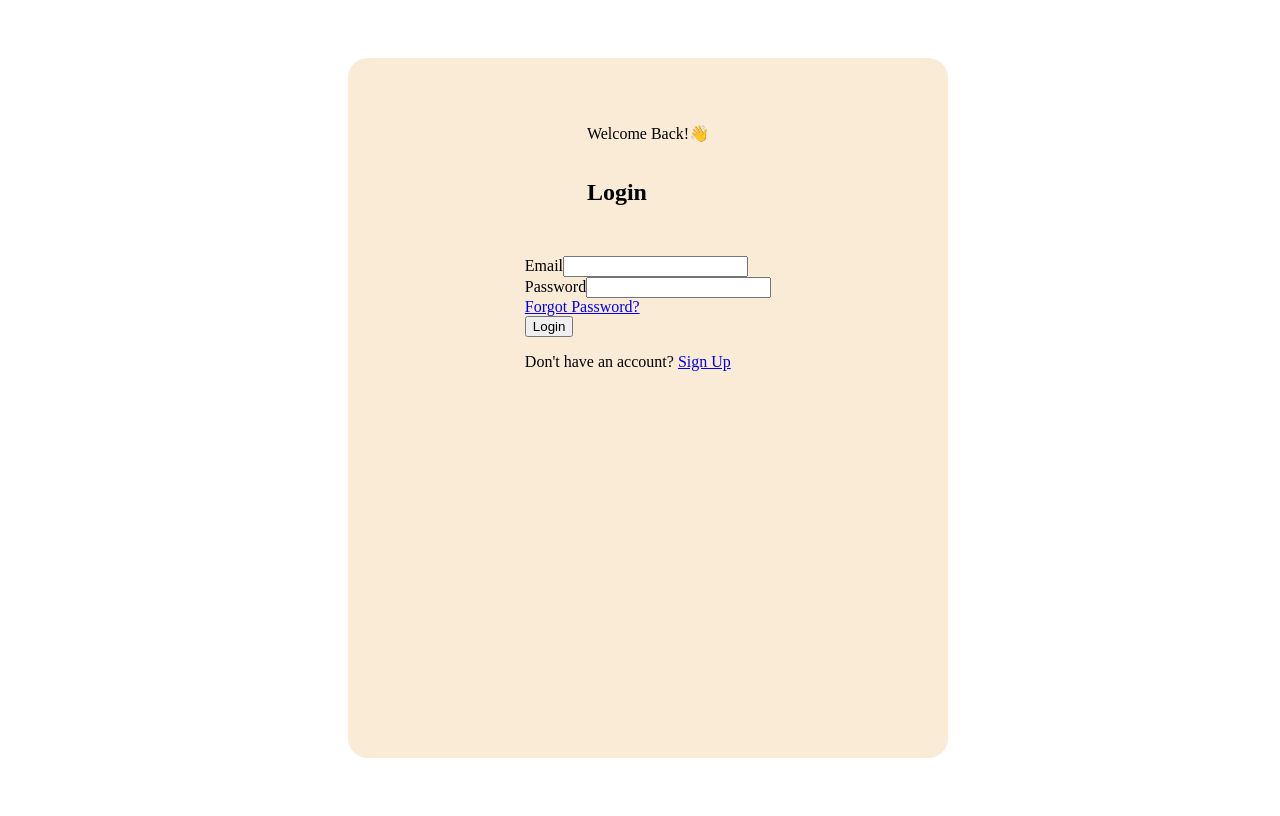
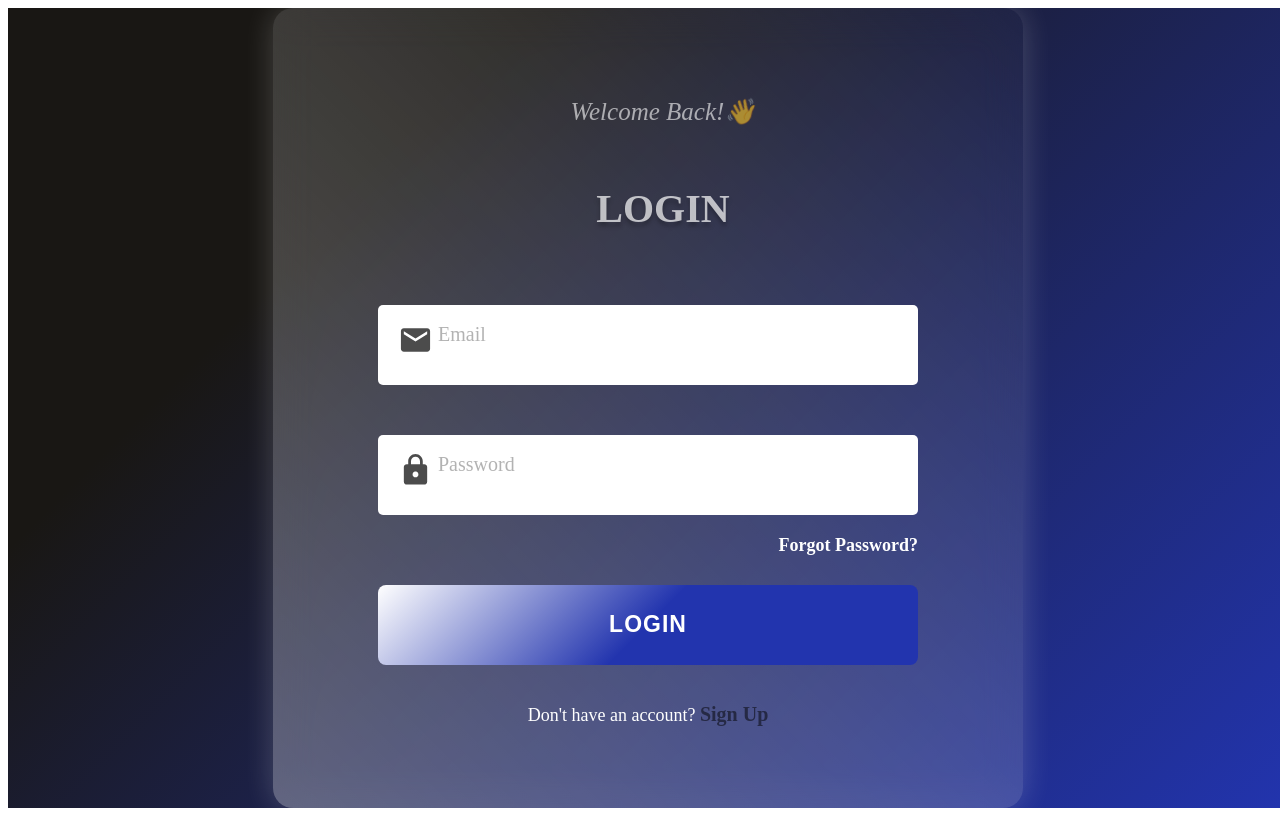
Before and after one commit to MercyKorir/crypto-dashboard, a React (Create React App) app: page /signin in a window 1280 px wide. Built offline with nearby package versions, Linux system fonts and the light colour scheme; the HTML template or start-up script is replaced by a standard one.

Commit message:
Updated Login and Auth Wrapper Styles

```diff
--- a/package.json
+++ b/package.json
@@ -3,6 +3,10 @@
   "version": "0.1.0",
   "private": true,
   "dependencies": {
+    "@emotion/react": "^11.11.4",
+    "@emotion/styled": "^11.11.5",
+    "@mui/icons-material": "^5.15.15",
+    "@mui/material": "^5.15.15",
     "@testing-library/jest-dom": "^5.17.0",
     "@testing-library/react": "^13.4.0",
     "@testing-library/user-event": "^13.5.0",
--- a/src/components/AuthWrapper.jsx
+++ b/src/components/AuthWrapper.jsx
@@ -20,7 +20,7 @@ const AuthWrapper = ({ children, formType }) => {
   useEffect(() => {
     const determineHeight = () => {
       if (formType === "login") {
-        setHeightValue("600px");
+        setHeightValue("700px");
         setTitle("Login");
         setDescription("Welcome Back!👋");
       } else if (formType === "signup") {
--- a/src/components/SignIn.jsx
+++ b/src/components/SignIn.jsx
@@ -1,29 +1,81 @@
-import React from "react";
+import React, { useState } from "react";
+import { Link } from "react-router-dom";
 import styles from "../styles/SignIn.module.css";
-import { Link } from "react-router-dom";
+import EmailIcon from "@mui/icons-material/Email";
+import LockIcon from "@mui/icons-material/Lock";
 
 const SignIn = () => {
+  const [emailFocus, setEmailFocus] = useState(false);
+  const [passwordFocus, setPasswordFocus] = useState(false);
+
+  const handleEmailFocus = () => {
+    setEmailFocus(true);
+  };
+
+  const handlePasswordFocus = () => {
+    setPasswordFocus(true);
+  };
+
   return (
     <div className={styles.loginForm}>
       <form action="">
-        <div>
-          <label htmlFor="email">Email</label>
-          <input type="email" id="email" name="email" />
+        <div className={styles.inputContainer}>
+          <div className={styles.inputItem}>
+            <span className={emailFocus ? styles.hideIcon : ""}>
+              <EmailIcon className={styles.formIcon} />
+            </span>
+            <input
+              type="email"
+              id="email"
+              name="email"
+              onFocus={handleEmailFocus}
+              onBlur={() => setEmailFocus(false)}
+            />
+            <label
+              htmlFor="email"
+              className={emailFocus ? styles.hideLabel : ""}
+            >
+              Email
+            </label>
           </div>
-        <div>
-          <label htmlFor="password">Password</label>
-          <input type="password" id="password" name="password" />
+          <div className={styles.inputItem}>
+            <span className={passwordFocus ? styles.hideIcon : ""}>
+              <LockIcon className={styles.formIcon} />
+            </span>
+            <input
+              type="password"
+              id="password"
+              name="password"
+              onFocus={handlePasswordFocus}
+              onBlur={() => setPasswordFocus(false)}
+            />
+            <label
+              htmlFor="password"
+              className={passwordFocus ? styles.hideLabel : ""}
+            >
+              Password
+            </label>
           </div>
-        <div>
-          <Link to={"/"}>Forgot Password?</Link>
         </div>
-        <div>
+        <div className={styles.navigationContainer}>
+          <div className={styles.forgotPwdContainer}>
+            <Link className={styles.forgotPwd} to={"/"}>
+              Forgot Password?
+            </Link>
+          </div>
+          <div className={styles.buttonSignUp}>
+            <div className={styles.loginBtnContainer}>
               <button>Login</button>
             </div>
-        <div>
+            <div className={styles.signUpContainer}>
               <p>
-            Don't have an account?{""} <Link to={"/signup"}>Sign Up</Link>
+                Don't have an account?{""}{" "}
+                <Link className={styles.signUpLink} to={"/signup"}>
+                  Sign Up
+                </Link>
               </p>
+            </div>
+          </div>
         </div>
       </form>
     </div>
--- a/src/styles/AuthWrapper.module.css
+++ b/src/styles/AuthWrapper.module.css
@@ -4,20 +4,48 @@
   align-items: center;
   width: 100vw;
   height: 100vh;
+  background-color: #2234ae;
+  background-image: linear-gradient(315deg, #2234ae 0%, #191714 74%);
 }
 
 .formContainer {
-    width: 500px;
-    background-color: antiquewhite;
+  width: 650px;
   display: flex;
+  background: linear-gradient(
+    45deg,
+    rgba(255, 255, 255, 0.3),
+    rgba(255, 255, 255, 0.02)
+  );
+  backdrop-filter: blur(20px);
+  box-shadow: 0 0 30px rgba(255, 255, 255, 0.2);
   flex-direction: column;
   align-items: center;
-    gap: 30px;
+  justify-content: center;
+  gap: 40px;
   padding: 50px;
   border-radius: 20px;
 }
 
 .formTitle {
+  width: 100%;
+  padding-left: 30px;
   display: flex;
   flex-direction: column;
+  justify-content: center;
+  align-items: center;
 }
+
+.formTitle p {
+  font-size: 25px;
+  font-weight: 300;
+  font-style: italic;
+  color: rgba(255, 255, 255, 0.6);
+}
+
+.formTitle h2 {
+  font-size: 40px;
+  font-weight: 700;
+  text-transform: uppercase;
+  color: rgba(255, 255, 255, 0.7);
+  text-shadow: 0px 4px 4px rgba(0, 0, 0, 0.25);
+}
--- a/src/styles/SignIn.module.css
+++ b/src/styles/SignIn.module.css
@@ -0,0 +1,134 @@
+.loginForm form {
+  display: flex;
+  flex-direction: column;
+  gap: 20px;
+}
+
+.inputContainer {
+  display: flex;
+  flex-direction: column;
+  gap: 50px;
+}
+
+.inputItem {
+  position: relative;
+}
+
+.inputItem span {
+  width: fit-content;
+  transition: all 0.3s ease-in-out;
+  /* display: flex;
+    align-items: center; */
+}
+
+.inputItem span.hideIcon {
+  display: none;
+}
+
+.inputItem .formIcon {
+  position: absolute;
+  left: 20px;
+  color: rgba(0, 0, 0, 0.7);
+  transform: translateY(50%);
+  font-size: 35px;
+}
+
+.inputItem label {
+  position: absolute;
+  left: 60px;
+  font-size: 20px;
+  transform: translateY(80%);
+  color: rgba(0, 0, 0, 0.3);
+  transition: all 0.3s ease-in-out;
+}
+
+.inputItem label.hideLabel {
+  /* display: none; */
+  left: 10px;
+  transform: translateY(-110%);
+  color: rgba(255, 255, 255, 0.5);
+}
+
+.inputItem input {
+  width: 500px;
+  height: 80px;
+  border: transparent;
+  outline: none;
+  padding: 0 20px;
+  font-size: 20px;
+  border-radius: 5px;
+  cursor: pointer;
+}
+
+.navigationContainer {
+  display: flex;
+  flex-direction: column;
+  gap: 50px;
+  width: 100%;
+}
+
+.forgotPwdContainer {
+    position: relative;
+}
+
+.forgotPwd {
+    position: absolute;
+    right: 0;
+    color: #fff;
+    font-weight: 600;
+    font-size: 18px;
+}
+
+.buttonSignUp {
+    width: 100%;
+    display: flex;
+    flex-direction: column;
+    gap: 20px;
+    justify-content: center;
+    align-items: center;
+}
+
+.loginBtnContainer {
+    width: 100%;
+    display: flex;
+    justify-content: center;
+}
+
+.loginBtnContainer button {
+    width: 100%;
+    height: 80px;
+    font-size: 23px;
+    text-transform: uppercase;
+    font-weight: 600;
+    color: #fff;
+    letter-spacing: 1px;
+    background: linear-gradient(315deg, #2234ae 50%, #fff 100%);
+    border: none;
+    border-radius: 8px;
+    cursor: pointer;
+    transition: all 0.3s ease-in-out;
+}
+
+.loginBtnContainer button:hover {
+    background: #2234ae;
+}
+
+.signUpContainer p, .forgotPwd, .signUpLink {
+    text-decoration: none;
+}
+
+.signUpLink {
+    color: rgba(0, 0, 0, 0.5);
+    font-size: 20px;
+    font-weight: 600;
+    transition: all 0.3s ease-in-out;
+}
+
+.signUpLink:hover, .forgotPwd:hover {
+    text-decoration: underline;
+}
+
+.signUpContainer p {
+    color: #fff;
+    font-size: 18px;
+}
```
Lines whose indentation alone changed are shown as unchanged.
